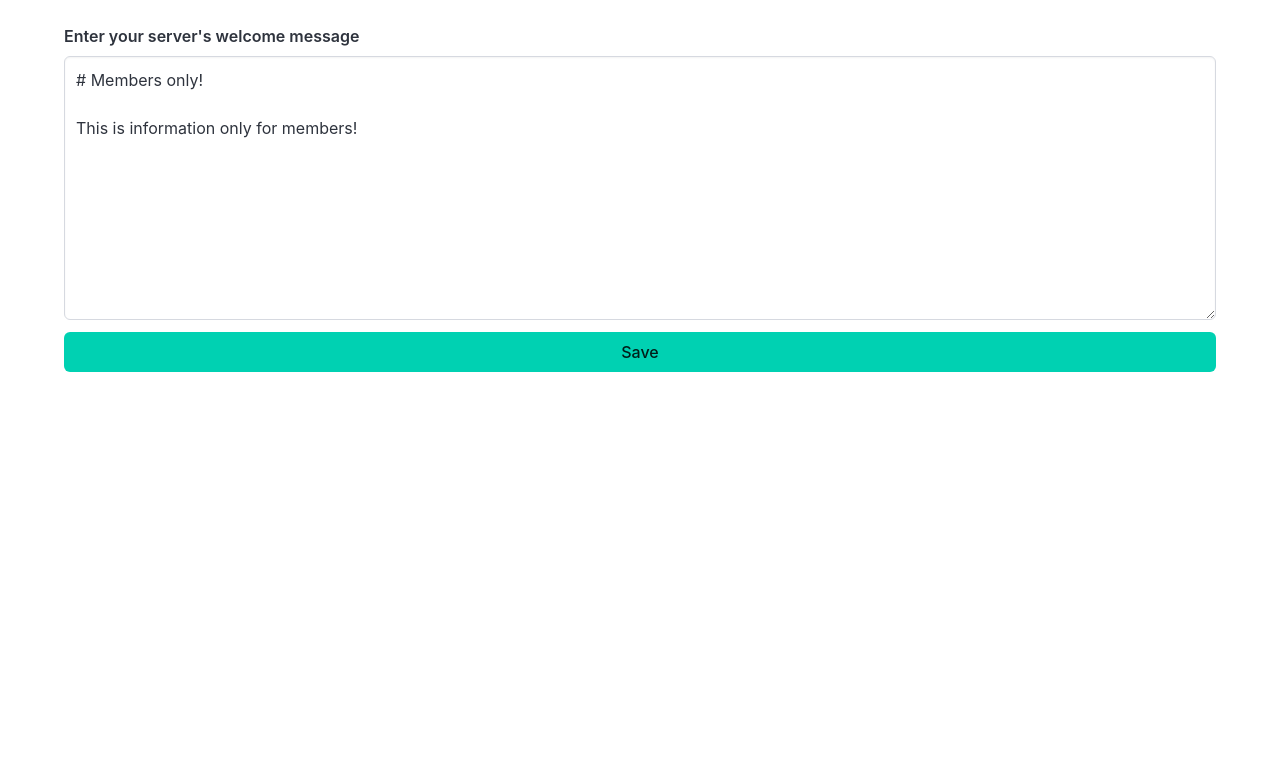
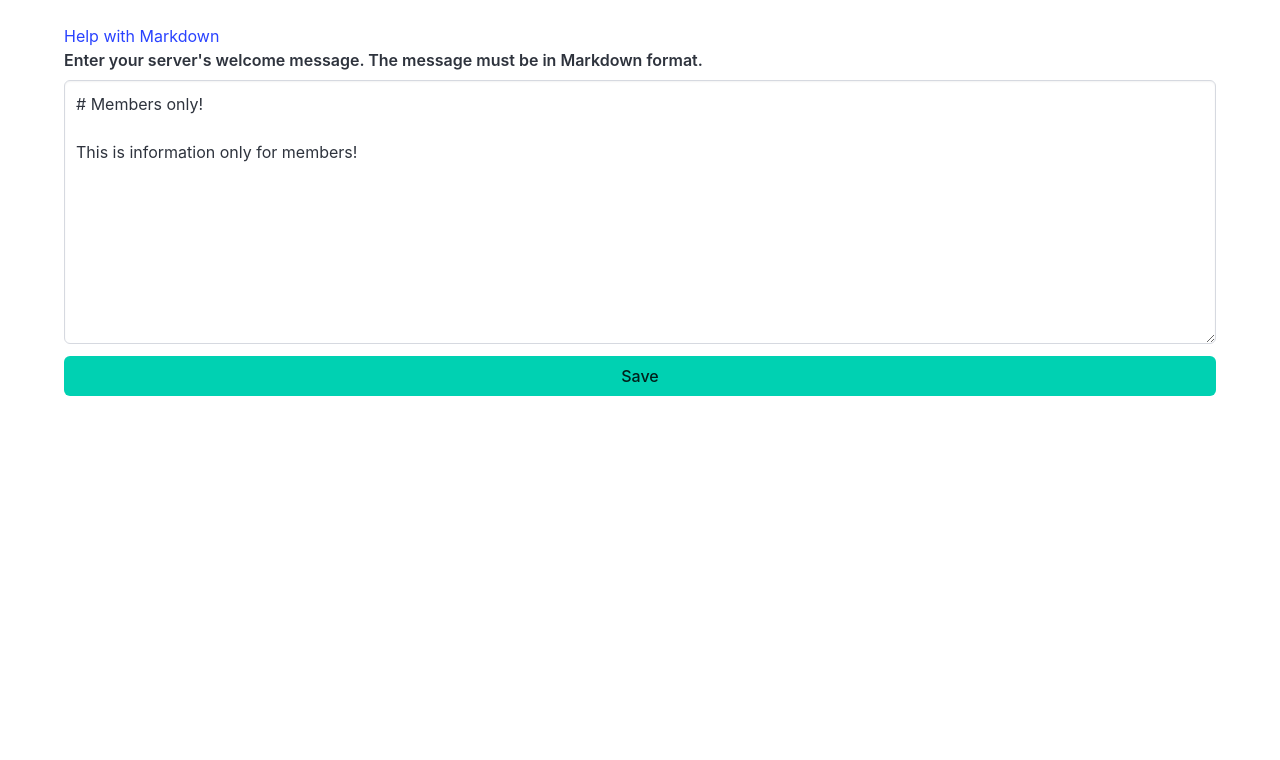
Before and after one commit to ShariqT/tribes-server-cloud, a Flask app: page /welcome in a window 1280 px wide. Shown: the part 52-812 px from the top of the page. After the commit the page ends 448 px from the top, so only its background shows below. Run offline with Flask 3, Linux system fonts and the light colour scheme.

Commit message:
added Markdown help

```diff
--- a/server_src/templates/components/welcome_form.html
+++ b/server_src/templates/components/welcome_form.html
@@ -16,7 +16,7 @@
 <form action="/welcome" method="POST">
   <div class="field">
     <label class="label">
-      Enter your server's welcome message
+      Enter your server's welcome message. The message must be in Markdown format.
     </label>
     <textarea class="textarea" name="text" width="100%" rows="10">{{current_message}}</textarea>
   </div>
--- a/server_src/templates/finish_setup.html
+++ b/server_src/templates/finish_setup.html
@@ -69,7 +69,7 @@
         width = 400;
         leftpx = left - width;
 
-        window.open("https://www.google.com", '', `width=${width},height=800,resizable=yes,left=${leftpx}px`)
+        window.open("https://www.markdownguide.org/cheat-sheet/", '', `width=${width},height=800,resizable=yes,left=${leftpx}px`)
       })
       let args = {
           "wz_class": ".wizard",
--- a/server_src/templates/welcome_message_form.html
+++ b/server_src/templates/welcome_message_form.html
@@ -2,9 +2,20 @@
 {% block content %}
 <div class="columns">
   <div class="column">
+  <a href="#" id="mdhelp">Help with Markdown</a>
    {% include "components/welcome_form.html" %}
   </div>
 </div>
+<script>
+  $mdlink = document.getElementById("mdhelp")
+  $mdlink.addEventListener('click', function(evt){
+    evt.preventDefault();
+    left = window.outerWidth;
+    width = 400;
+    leftpx = left - width;
 
+    window.open("https://www.markdownguide.org/cheat-sheet/", '', `width=${width},height=800,resizable=yes,left=${leftpx}px`)
+  })
+</script>
 
 {% endblock %}
```
